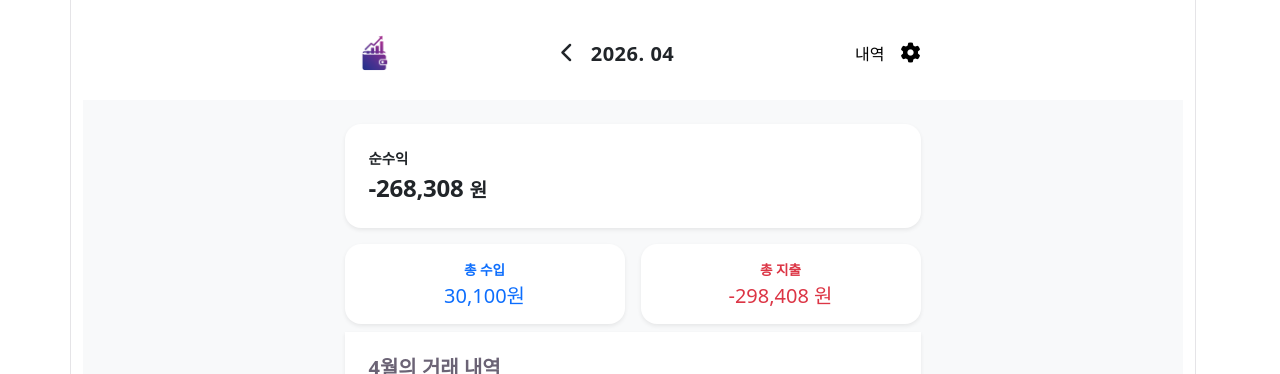
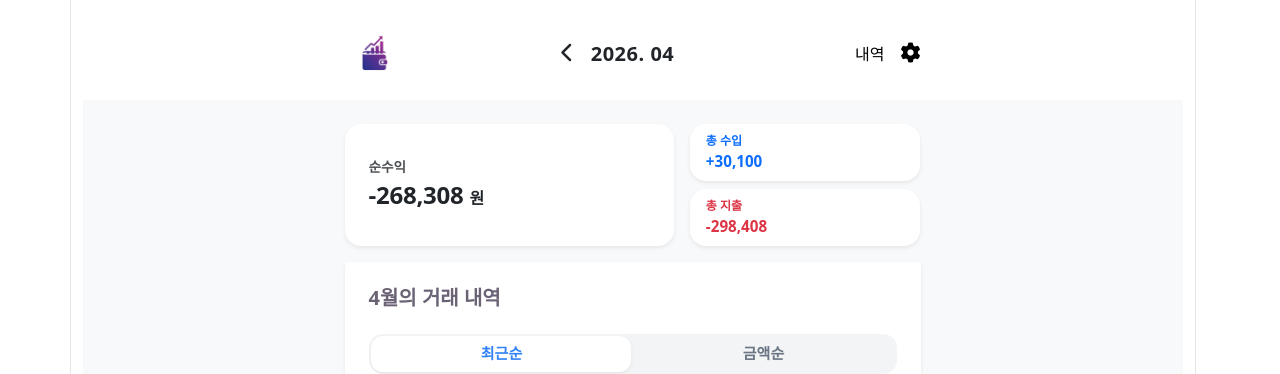
Before and after one commit to NewYoyo-coder/Skeleton-project, a Vue app in the folder Skeleton-project/: page /mainDashboard in a window 1280 px wide. Shown: the top 374 px of the page. Built offline with nearby package versions, Linux system fonts and the light colour scheme; no server answers; data requests are answered from the project's data file; a web font is replaced by a local one.

Commit message:
main-dashboard.vue 요약카드 변경

```diff
--- a/Skeleton-project/src/components/main-dashboard.vue
+++ b/Skeleton-project/src/components/main-dashboard.vue
@@ -35,57 +35,57 @@
         class="container"
         style="max-width: 600px; margin-left: auto; margin-right: auto"
       >
-        <div class="card border-0 shadow-sm rounded-4 mb-3">
+        <div class="row g-3 mb-3">
+          <div class="col-7">
+            <div class="card border-0 shadow-sm rounded-4 h-100">
               <div
-            class="card-body p-4 d-flex justify-content-between align-items-center"
+                class="card-body py-3 px-4 d-flex flex-column justify-content-center"
               >
-            <div>
-              <div class="text-dark fw-bold mb-1" style="font-size: 0.9rem">
+                <div
+                  class="text-dark fw-bold mb-1"
+                  style="font-size: 0.85rem; opacity: 0.8"
+                >
                   순수익
                 </div>
-              <h2 class="fw-bold mb-0 text-dark">
+                <h2
+                  class="fw-bold mb-0 text-dark text-nowrap"
+                  style="font-size: 1.5rem"
+                >
                   {{ formatNumber(netIncome) }}
-                <span style="font-size: 1.2rem">원</span>
+                  <span style="font-size: 1rem">원</span>
                 </h2>
               </div>
             </div>
           </div>
 
-        <div class="row g-3">
-          <div class="col-6">
-            <div class="card border-0 shadow-sm rounded-4 h-100">
-              <div class="card-body text-center p-3">
+          <div class="col-5 d-flex flex-column gap-2">
+            <div class="card border-0 shadow-sm rounded-4 flex-grow-1">
               <div
-                  class="text-primary mb-1"
-                  style="font-size: 0.85rem; font-weight: 600"
+                class="card-body py-2 px-3 d-flex flex-column justify-content-center"
               >
+                <div class="text-primary fw-bold" style="font-size: 0.75rem">
                   총 수입
                 </div>
-                <h5 class="text-primary mb-0">
-                  {{ formatNumber(totalIncome) }}원
-                </h5>
+                <div class="text-primary fw-bold" style="font-size: 0.95rem">
+                  +{{ formatNumber(totalIncome) }}
                 </div>
               </div>
             </div>
 
-          <div class="col-6">
-            <div class="card border-0 shadow-sm rounded-4 h-100">
-              <div class="card-body text-center p-3">
+            <div class="card border-0 shadow-sm rounded-4 flex-grow-1">
               <div
-                  class="text-danger mb-1"
-                  style="font-size: 0.85rem; font-weight: 600"
+                class="card-body py-2 px-3 d-flex flex-column justify-content-center"
               >
+                <div class="text-danger fw-bold" style="font-size: 0.75rem">
                   총 지출
                 </div>
-                <h5 class="text-danger mb-0">
-                  {{ totalExpense > 0 ? '-' : ''
-                  }}{{ formatNumber(totalExpense) }} 원
-                </h5>
+                <div class="text-danger fw-bold" style="font-size: 0.95rem">
+                  -{{ formatNumber(totalExpense) }}
                 </div>
               </div>
             </div>
           </div>
-
+        </div>
         <recentTransaction />
       </div>
     </div>
```
Lines whose indentation alone changed are shown as unchanged.
